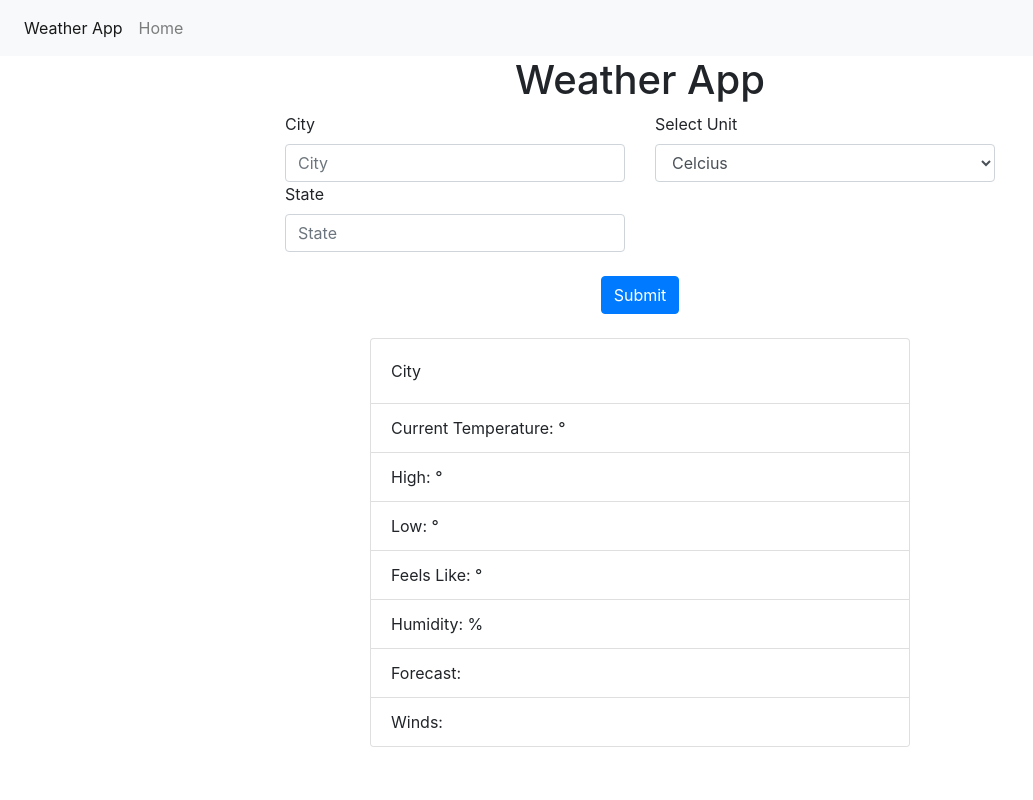
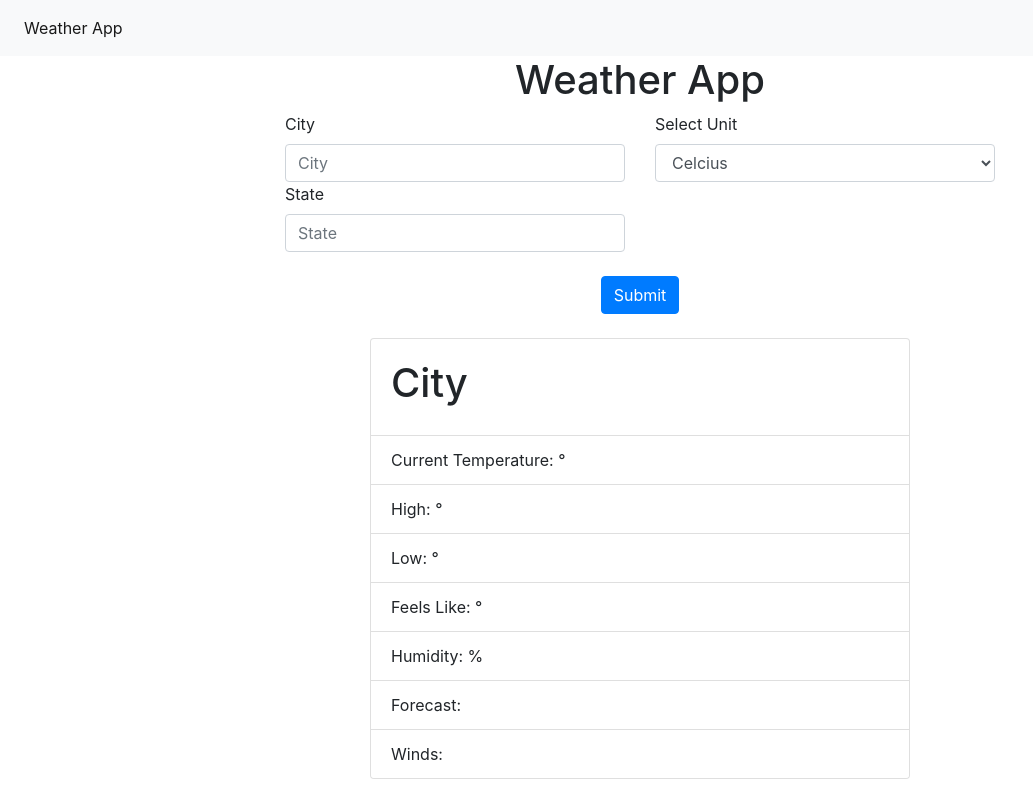
Before and after one commit to shaqnawe/Wather_App, a plain HTML site: page index.html in a window 1280 px wide. Shown: the whole page, without its empty margins (0-1033 px from the left). Drawn offline with nearby package versions, Linux system fonts and the light colour scheme.

Commit message:
Updated City Header to h1 tag

```diff
--- a/index.html
+++ b/index.html
@@ -13,7 +13,6 @@
       <nav class="navbar navbar-expand navbar-light bg-light">
           <div class="nav navbar-nav">
               <a class="nav-item nav-link active" href="#">Weather App <span class="sr-only">(current)</span></a>
-              <a class="nav-item nav-link" href="#">Home</a>
           </div>
       </nav>
   </body>
@@ -46,8 +45,8 @@
         <div class="row justify-content-center">
             <div class="col-6 justify-content-center">
                 <div class="card">
-                    <div class="card-body" id="cityName">
-                        City
+                    <div class="card-body">
+                        <h1 id="cityName">City</h1>
                     </div>
                     <ul class="list-group list-group-flush">
                         <li class="list-group-item"> <span>Current Temperature: </span><span id="currentTemp"></span><span>&#176;</span></li>
--- a/main.js
+++ b/main.js
@@ -14,7 +14,6 @@ let winds = document.querySelector("#wind");
 let feels = document.querySelector("#feels");
 let forecast = document.querySelector("#forecast");
 let humidity = document.querySelector("#humidity");
-// let degree = '&#176;'
 
 formSubmit.addEventListener("click", () => {
   fetch(`https://api.openweathermap.org/data/2.5/weather?q=${selectedCity.value},${selectedState.value}&appid=${apiKey}`)
```
